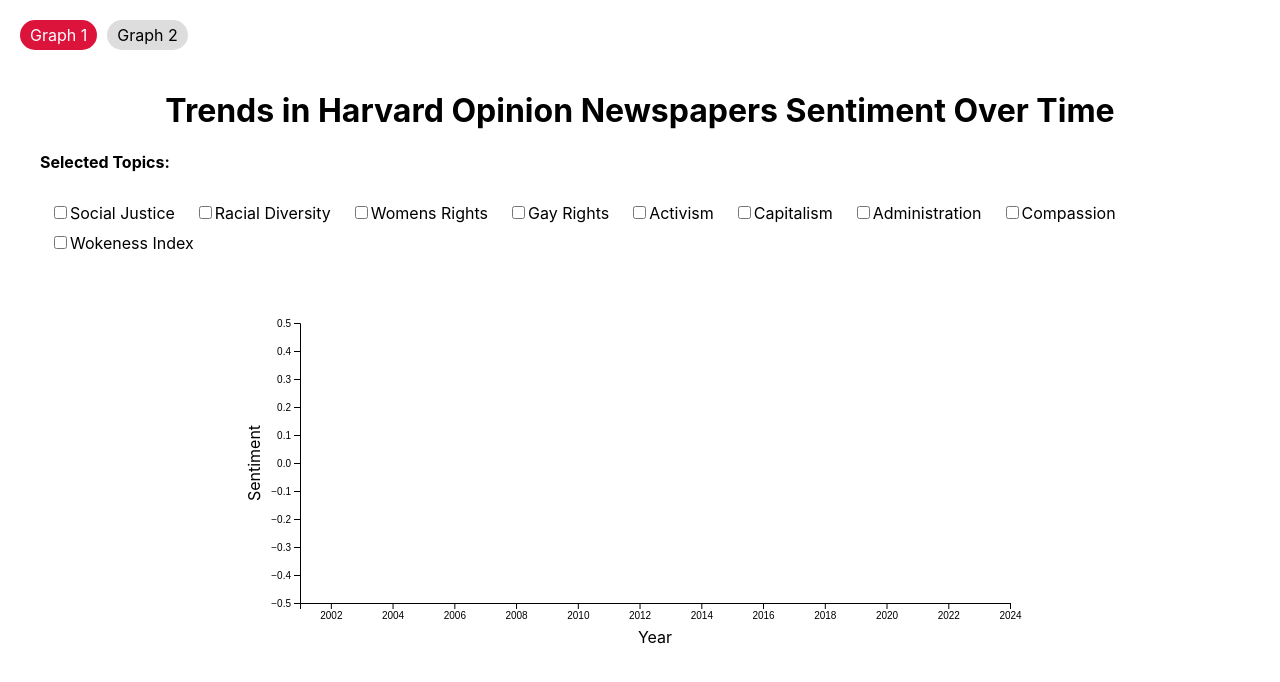
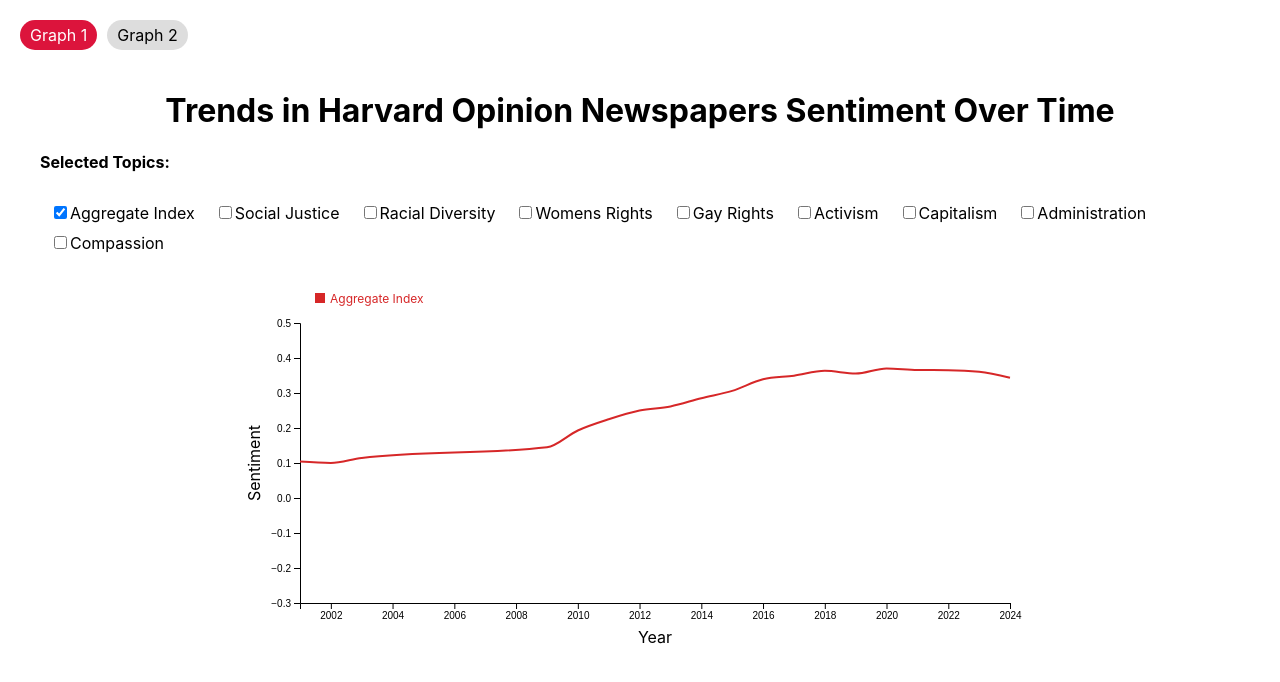
Before and after one commit to theharvardcrimson/sentiment-analysis-graphs, a React (Create React App) app: page / in a window 1280 px wide. Shown: the top 682 px of the page. Built offline with nearby package versions, Linux system fonts and the light colour scheme.

Commit message:
small fixes

```diff
--- a/src/AggregateChart.js
+++ b/src/AggregateChart.js
@@ -67,10 +67,14 @@
       .attr("transform", `translate(${-margin.left / 2 - 10}, ${height / 2}) rotate(-90)`)
       .text("Sentiment");
 
+
     const x = d3.scaleTime().domain(d3.extent(data, d => d.year)).range([0, width]);
+
+    // fixed range for y scale
+    const yDomain = [0.1, 0.4];
     const y = d3.scaleLinear()
-      .domain([Math.min(...data.map(d => d.categoryValue)), Math.max(...data.map(d => d.categoryValue))])
-      .range([height, 0]);
+    .domain(yDomain)
+    .range([height, 0]);
 
     svg.append("g").attr("transform", `translate(0,${height})`).call(d3.axisBottom(x));
     svg.append("g").call(d3.axisLeft(y));
--- a/src/AggregateSelection.js
+++ b/src/AggregateSelection.js
@@ -17,15 +17,6 @@
     return (
         <div className="dropdown-container">
             <div>
-                {/* Dropdown for selecting topic */}
-                <label htmlFor="category-select">Topic:</label>
-                <select id="category-select" value={selectedCategory} onChange={e => setSelectedCategory(e.target.value)}>
-                    {categories.map((category, index) => (
-                        <option key={index} value={category}>{formatDisplayName(category)}</option>
-                    ))}
-                </select>
-            </div>
-            <div>
                 {/* Dropdown for selecting filter */}
                 <label htmlFor="type-select">Filter By:</label>
                 <select id="type-select" value={selectedType} onChange={e => setSelectedType(e.target.value)}>
--- a/src/Graph1Packaged.js
+++ b/src/Graph1Packaged.js
@@ -5,6 +5,7 @@
 function Graph1Packaged() {
   // Array of sentiment categories
   const categories = [
+    "wokeness_index_normalized",
     "net_social_justice_normalized",
     "net_racial_diversity_normalized",
     "net_womens_rights_normalized",
@@ -12,8 +13,7 @@
     "net_activism_normalized",
     "net_capitalism_normalized",
     "net_administration_normalized",
-    "net_compassion_normalized",
-    "wokeness_index_normalized"
+    "net_compassion_normalized"
   ];
 
   // Object mapping sentiment categories to color codes
@@ -30,7 +30,9 @@
   };
 
   // State to keep track of selected categories
-  const [checkedCategories, setCheckedCategories] = useState({});
+  const [checkedCategories, setCheckedCategories] = useState({
+    "wokeness_index_normalized": true,
+  });
 
   // Function to toggle selected category
   const handleCheckboxChange = (category) => {
@@ -42,6 +44,9 @@
 
   // Function to format category name for display
   const formatCategoryName = (name) => {
+    if (name === "wokeness_index_normalized") {
+      return "Aggregate Index";
+    } else {
       return name.replace(/_/g, ' ')
                  .replace('normalized', '')
                  .replace(/^net /i, '')
@@ -49,7 +54,9 @@
                  .map(word => word.charAt(0).toUpperCase() + word.slice(1))
                  .join(' ')
                  .trim();
+    }
   };
+
 
   return (
     <div className="App">
--- a/src/Graph2Packaged.js
+++ b/src/Graph2Packaged.js
@@ -4,6 +4,7 @@
 
 function Graph2Packaged() {
     const categories = [
+        "wokeness_index_normalized",
         "net_social_justice_normalized",
         "net_racial_diversity_normalized",
         "net_womens_rights_normalized",
@@ -11,9 +12,8 @@
         "net_activism_normalized",
         "net_capitalism_normalized",
         "net_administration_normalized",
-        "net_compassion_normalized",
-        "wokeness_index_normalized"
-    ];
+        "net_compassion_normalized"
+       ];
 
     const [selectedCategory, setSelectedCategory] = useState(categories[0]);
     const [selectedType, setSelectedType] = useState("Show All");
--- a/src/HarvardOnlyChart.js
+++ b/src/HarvardOnlyChart.js
@@ -40,7 +40,7 @@
       .attr("transform", `translate(${margin.left},${margin.top})`);
 
     const x = d3.scaleTime().domain(d3.extent(data, d => d.year)).range([0, width]);
-    const y = d3.scaleLinear().domain([-0.5, 0.5]).range([height, 0]);
+    const y = d3.scaleLinear().domain([-0.3, 0.5]).range([height, 0]);
 
     svg.append("text")
       .attr("class", "axis-title")
@@ -88,12 +88,13 @@
           .attr("height", 10)
           .attr("fill", categoryColors[category]);
 
-        legend.append("text")
+          legend.append("text")
           .attr("x", 15)
           .attr("y", 10)
-          .text(category.replace(/_/g, ' ').replace('normalized', '').replace(/^net /i, '').split(' ').map(w => w.charAt(0).toUpperCase() + w.slice(1)).join(' '))
+          .text(category === "wokeness_index_normalized" ? "Aggregate Index" : category.replace(/_/g, ' ').replace('normalized', '').replace(/^net /i, '').split(' ').map(w => w.charAt(0).toUpperCase() + w.slice(1)).join(' '))
           .style("font-size", "12px")
           .attr("fill", categoryColors[category]);
+
 
         offsetX += legendWidth;
       }
```
Lines whose indentation alone changed are shown as unchanged.
